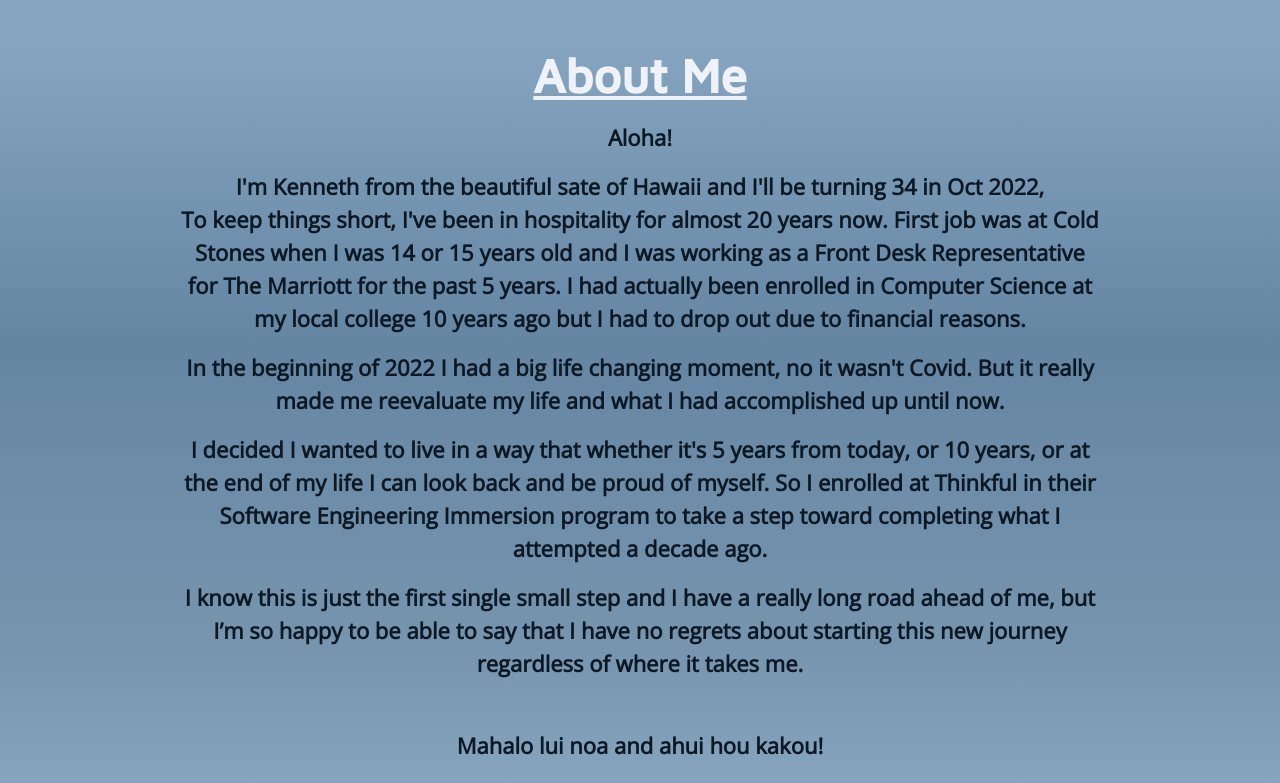
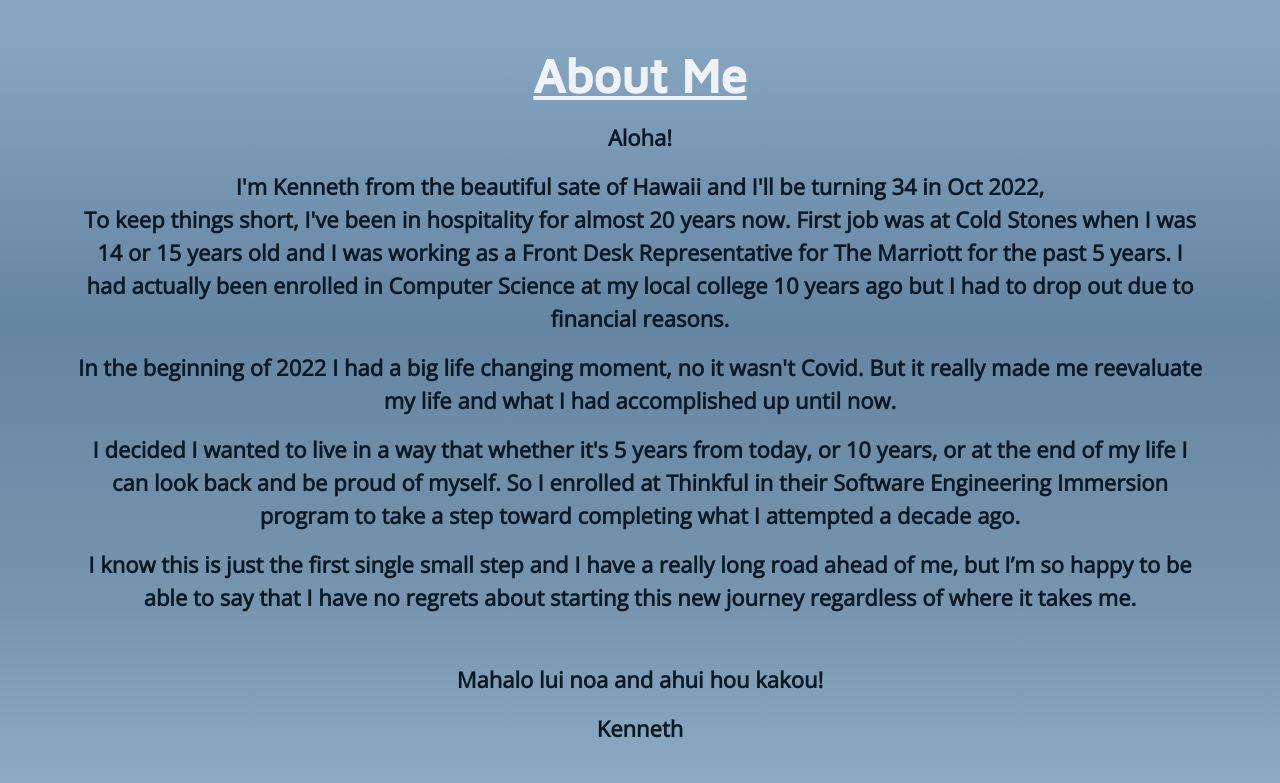
Before and after one commit to KnfDev/Portfolio, a React (Create React App) app: page / in a window 1280 px wide. Shown: the part 3020-3803 px from the top of the page. Built offline with nearby package versions, Linux system fonts and the light colour scheme; a web font is replaced by a local one.

Commit message:
edited about me margins

```diff
--- a/src/App.css
+++ b/src/App.css
@@ -189,7 +189,7 @@ body {
   font-family: 'Open Sans', sans-serif;
   font-size: 22px;
   text-align:center;
-  margin: 10px 13%;
+  margin: 10px 5%;
 }
 
 .project2Span > a {
```
